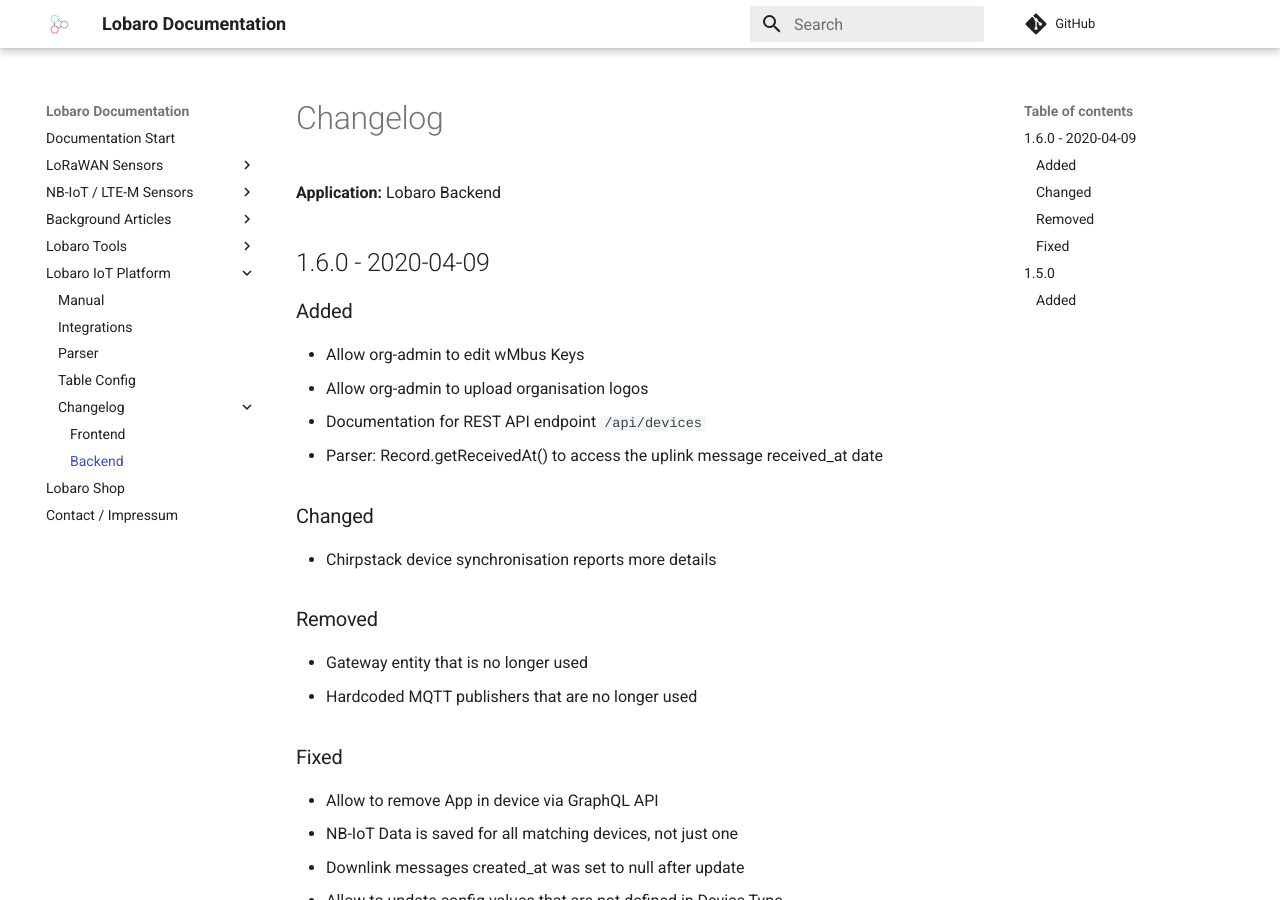
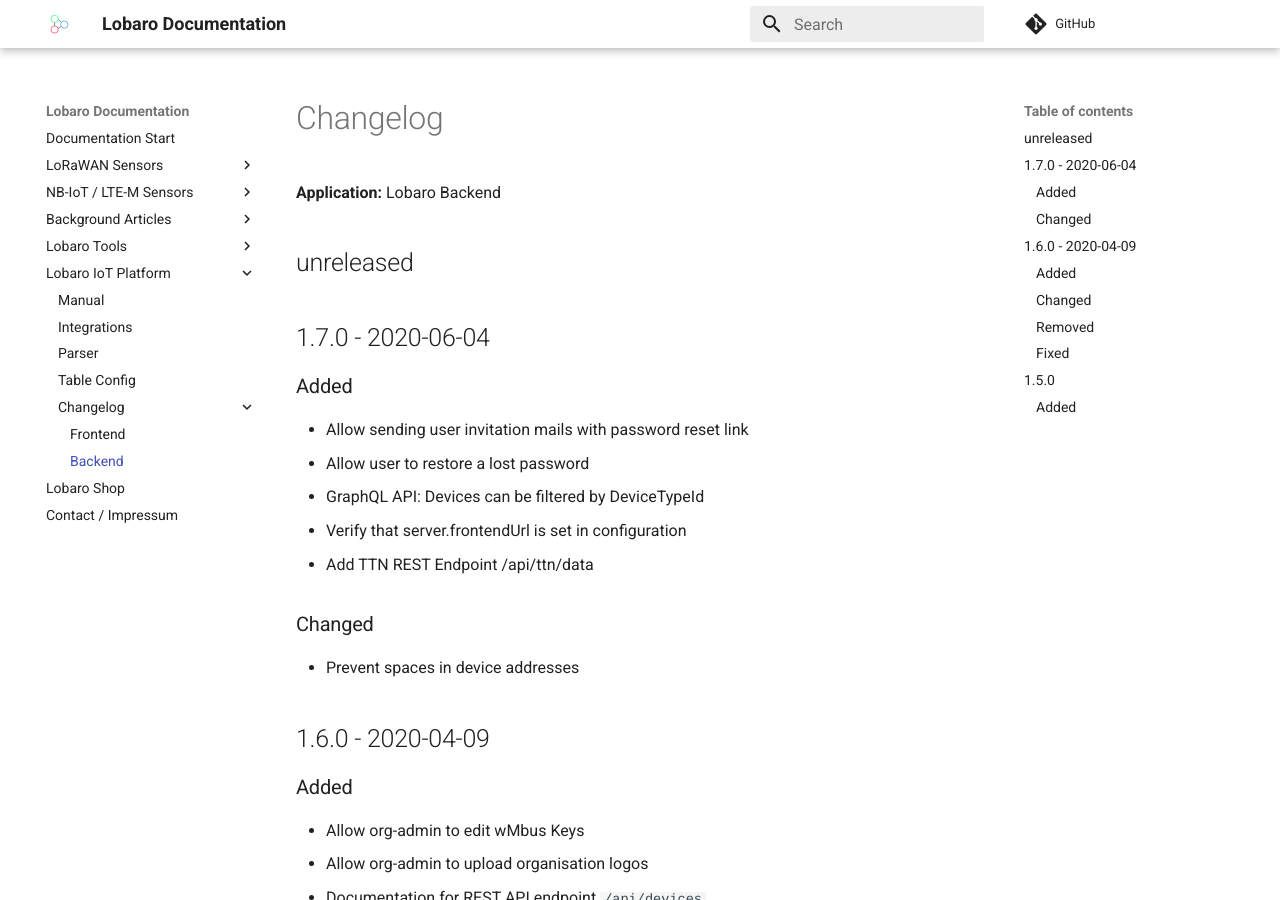
Before and after one commit to Lobaro/docs, an MkDocs documentation site: the page built from docs/platform/changelog-backend.md, in a window 1280 px wide and 900 px high. Built offline with MkDocs 1.6.1 and Material for MkDocs 9.7.7, drawn with Linux system fonts in a browser that asks for light colours; a script that is not in the unit is left out; comment, search, counter and statistics services are not loaded.

Commit message:
Update changelog-backend.md

```diff
--- a/docs/platform/changelog-backend.md
+++ b/docs/platform/changelog-backend.md
@@ -1,6 +1,20 @@
 # Changelog
 
 **Application:** Lobaro Backend
+
+## unreleased
+
+## 1.7.0 - 2020-06-04
+
+### Added
+- Allow sending user invitation mails with password reset link
+- Allow user to restore a lost password
+- GraphQL API: Devices can be filtered by DeviceTypeId
+- Verify that server.frontendUrl is set in configuration
+- Add TTN REST Endpoint /api/ttn/data
+
+### Changed
+- Prevent spaces in device addresses
 
 ## 1.6.0 - 2020-04-09
 
```
